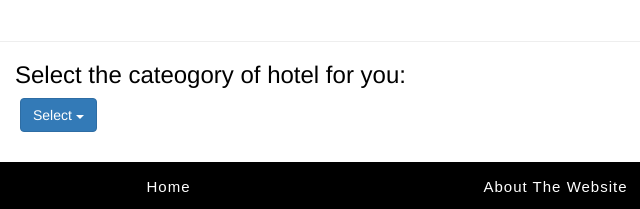
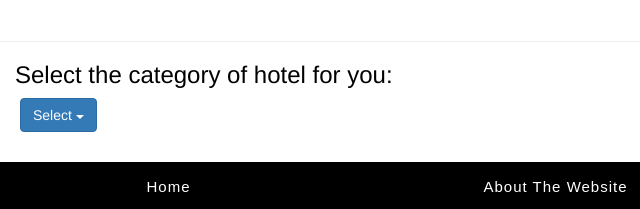
Before and after one commit to naman0301/dubaiinfo, a plain HTML site: page hotels.html in a window 1280 px wide. Shown: the part 588-797 px from the top of the page, 0-640 px from the left. Drawn offline with Linux system fonts and the light colour scheme.

Commit message:
Update hotels.html

```diff
--- a/hotels.html
+++ b/hotels.html
@@ -101,7 +101,7 @@
 </div><br><hr>
 
 <div class="list" style="margin-left: 15px">
-   <h3>Select the cateogory of hotel for you:</h3>
+   <h3>Select the category of hotel for you:</h3>
   <div class="dropdown" style="margin-left: 5px">
     <button class="btn btn-primary dropdown-toggle" type="button" data-toggle="dropdown">Select
     <span class="caret"></span></button>
```
